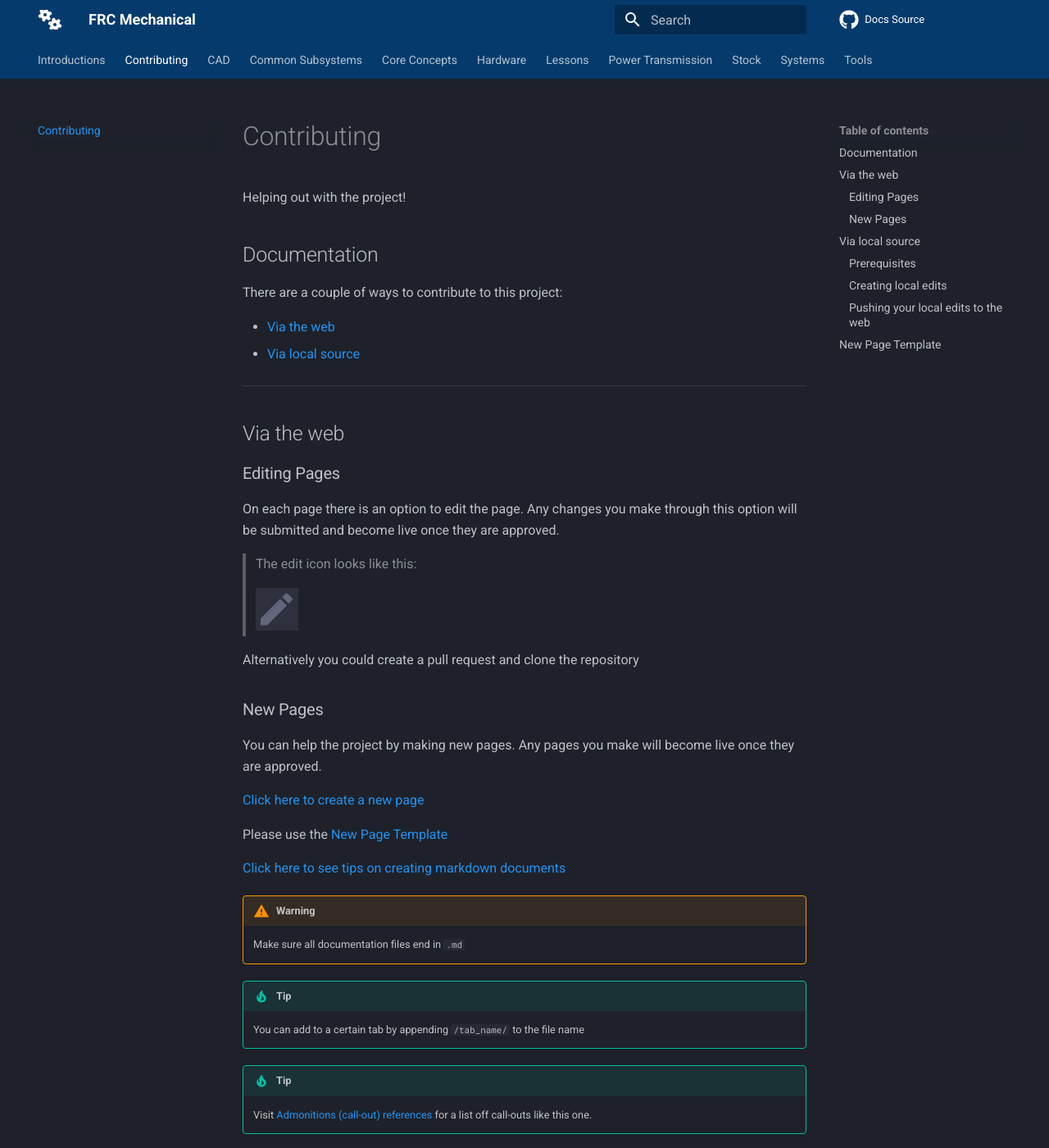
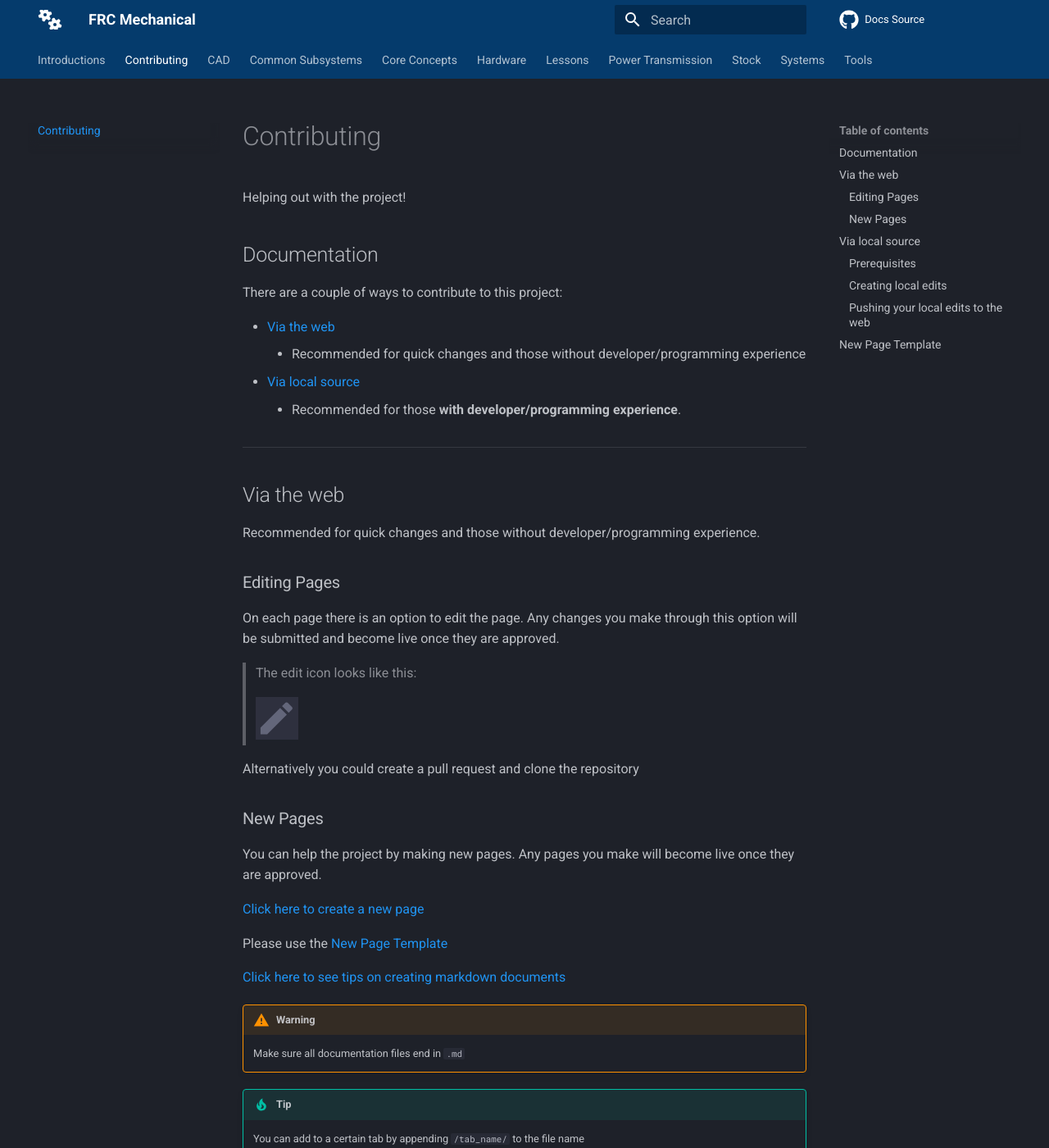
Before and after one commit to FRCTeam3255/FRC-Mechanical-Guide, an MkDocs documentation site: the page built from docs/contributing.md, in a window 1280 px wide and 1400 px high. Shown: the whole window at 82% size. Built offline with MkDocs 1.6.1 and Material for MkDocs 9.7.7, drawn with Linux system fonts in a browser that asks for light colours; comment, search, counter and statistics services are not loaded; some of the changed text lies outside the part shown.

Commit message:
Update contributing.md

```diff
--- a/docs/contributing.md
+++ b/docs/contributing.md
@@ -7,11 +7,15 @@ Helping out with the project!
 There are a couple of ways to contribute to this project:
 
 - [Via the web](#via-the-web)
+    - Recommended for quick changes and those without developer/programming experience
 - [Via local source](#via-local-source)
+    - Recommended for those **with developer/programming experience**.
 
 ***
 
 ## Via the web
+
+Recommended for quick changes and those without developer/programming experience.
 
 ### Editing Pages
 
@@ -45,6 +49,8 @@ Please use the [New Page Template](#new-page-template)
 ***
 
 ## Via local source
+
+Recommended for those **with developer/programming experience**.
 
 ### Prerequisites
 
```
